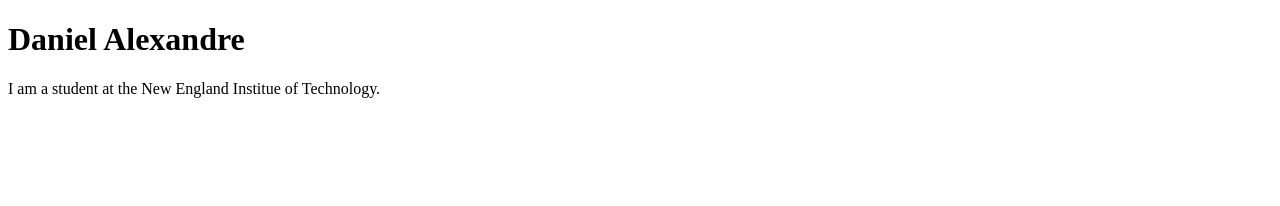
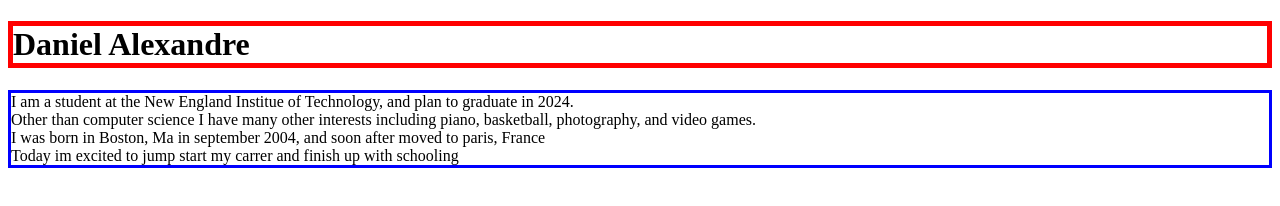
Before and after one commit to dalexandre7/SE112_22_202320, a plain HTML site: page w1/css/images /index.html in a window 1280 px wide. Drawn offline with Linux system fonts and the light colour scheme.

Commit message:
W1 Webpage

```diff
--- a/w1/css/images /index.html
+++ b/w1/css/images /index.html
@@ -10,8 +10,8 @@
 </head>
 <body>
     <div>
-        <h1>  <b>Daniel Alexandre</b> </h1>
-        <p>I am a student at the New England Institue of Technology.
+        <h1 style = "border: 5px solid red"> Daniel Alexandre</b> </h1>
+        <p style = "border: 3px solid blue"> I am a student at the New England Institue of Technology, and plan to graduate in 2024. <br> Other than computer science I have many other interests including piano, basketball, photography, and video games. <br>I was born in Boston, Ma in september 2004, and soon after moved to paris, France<br>Today im excited to jump start my carrer and finish up with schooling </p></h3>
         </p>
     </div>
 </body>
```
